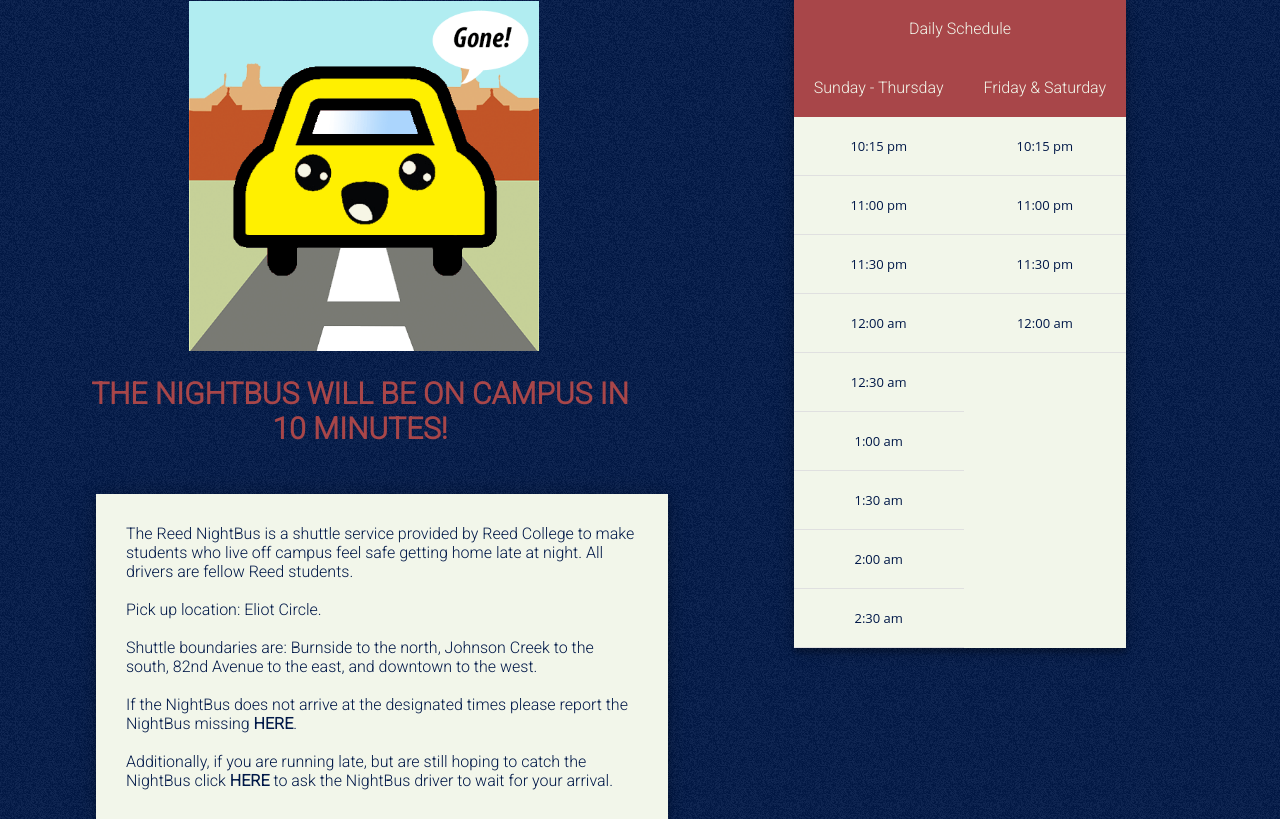
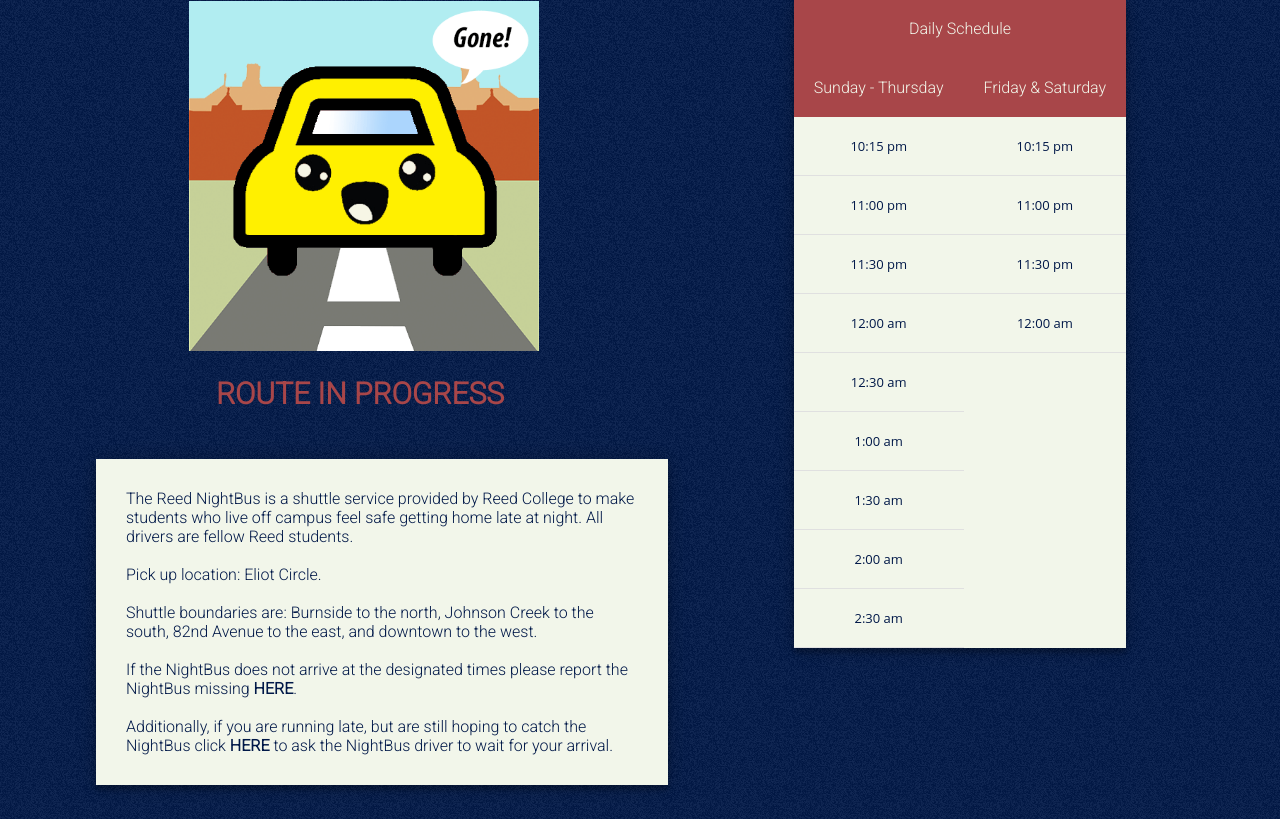
Before and after one commit to reed-college/nightbus, a Python web app: template nightbus-app/templates/rider.html in a window 1280 px wide. Shown: the part 151-970 px from the top of the page. Run offline with Jinja, Linux system fonts and the light colour scheme; the template is opened without the code that fills it: most values are stand-ins (such as "Sample title", 1, 10 or a date in 2020); some libraries are stand-ins or nearby versions.

Commit message:
changed bus status messages

```diff
--- a/nightbus-app/templates/rider.html
+++ b/nightbus-app/templates/rider.html
@@ -47,9 +47,14 @@
 						<img class="dex-icon" src="../static/gifs/reedgone.gif" alt="bus-img"/>
 					{% endif %}
 				</div>
-				{% if duration > 0 and "cancelled" not in status %}
-				<h2 id="whereis">The nightbus will be on campus in {{ duration }} minutes! </h2> {% else %}
-				<h2 id="whereis">The nightbus is {{status}}! </h2> {% endif %}
+
+				{% if status == "here" %}
+				<h2 id="whereis">The NightBus is {{status}}! </h2>
+				{% elif status == "leaving" %}
+				<h2 id="whereis">Route in progress </h2>
+				{% else %}
+				<h2 id="whereis">The NightBus is headed back now" </h2>
+				{% endif %}
 
 				<div id="rider-instructions">
 					<p>
```
Also changed, not shown: nightbus-app/templates/driver.html (line endings or trailing spaces).
